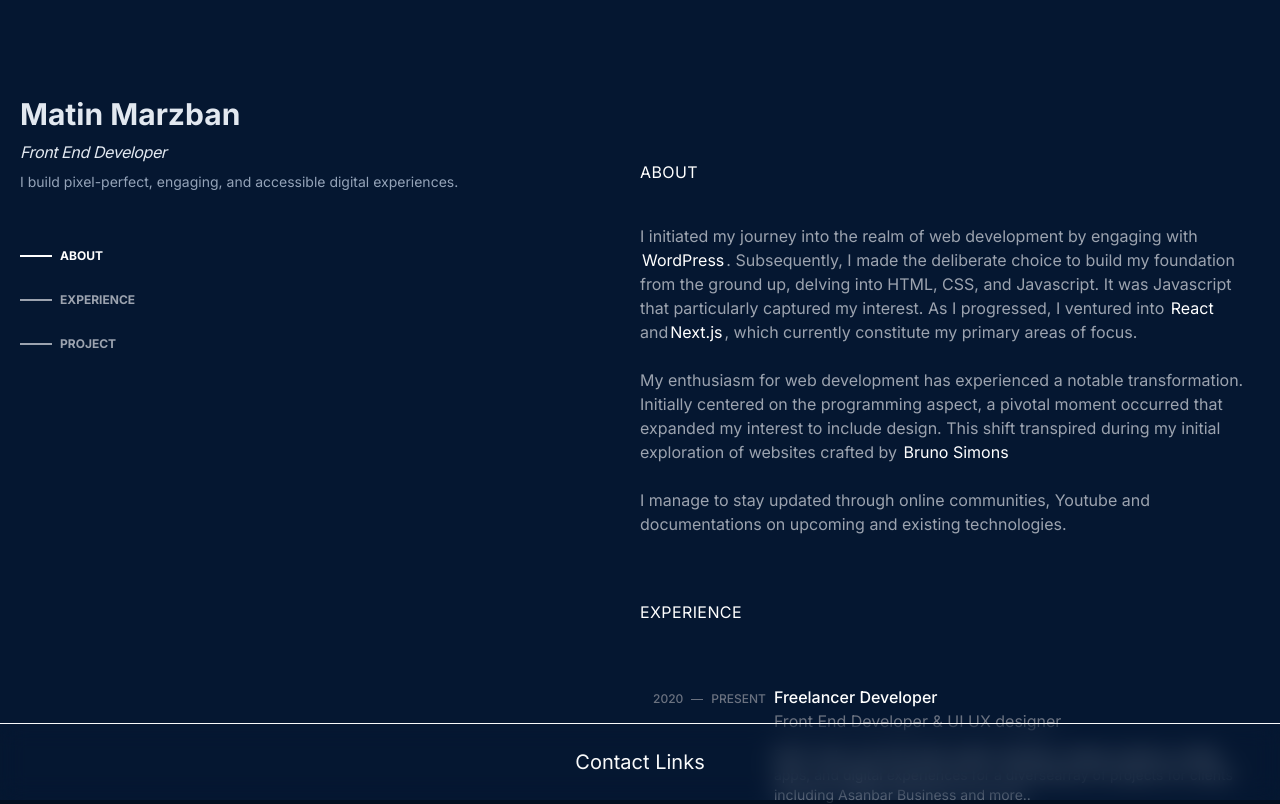
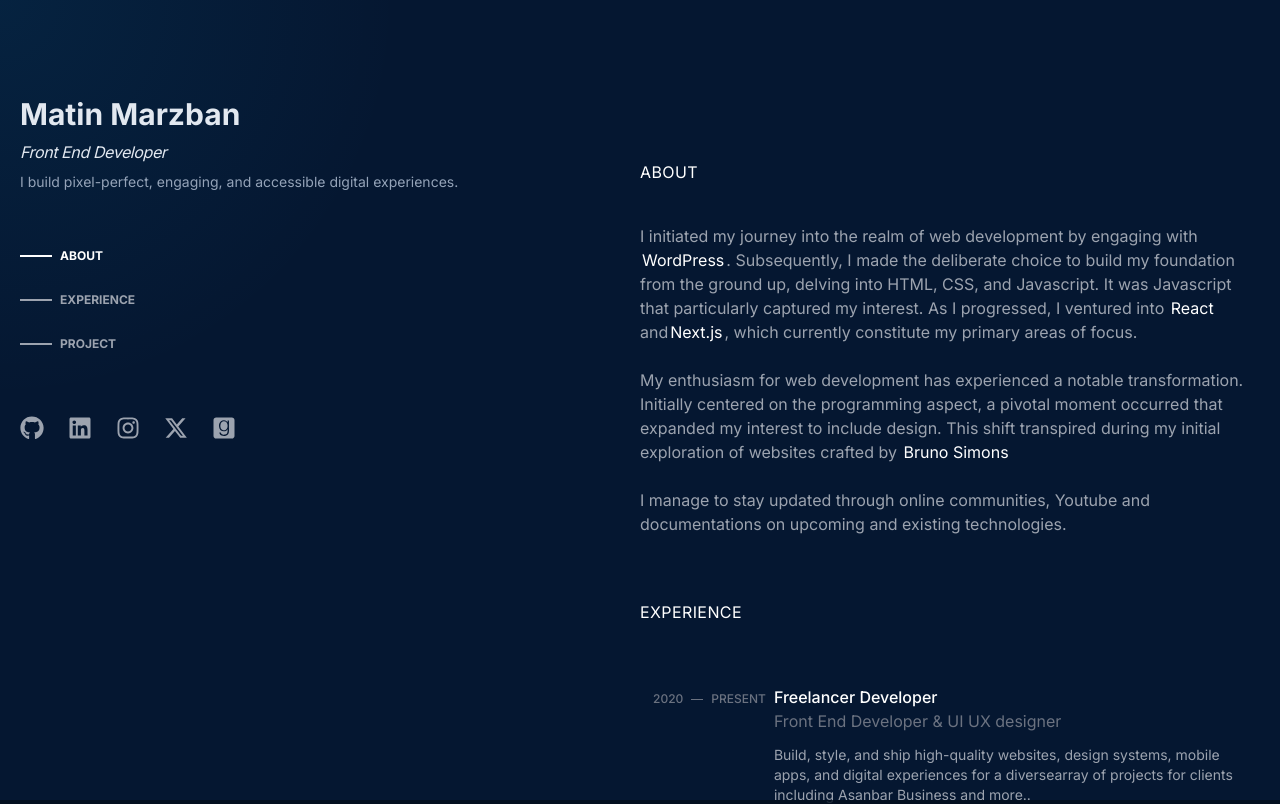
Before and after one commit to iammatinmarzban/my-portfolio, a Next.js app: page / in a window 1280 px wide. Shown: the top 804 px of the page. Built offline with nearby package versions, Linux system fonts and the light colour scheme.

Commit message:
fully responsive

```diff
--- a/app/page.tsx
+++ b/app/page.tsx
@@ -221,7 +221,7 @@ export default function Home() {
       )}
       <div
         onMouseMove={handleMouseMove}
-        className="group/bg mx-auto text-center  bg-[#051731] "
+        className="group/bg mx-auto text-center relative bg-[#051731] "
       >
         {/*  apart of framer motion package
              it's set to the full screen   creating the background we want
@@ -230,7 +230,7 @@ export default function Home() {
 
         {/* display it's set to hidden   */}
         <motion.div
-          className=" inset-0 absolute group-hover/bg:opacity-80 transition duration-300 hidden"
+          className=" absolute top-0 right-0 left-0 bottom-0  group-hover/bg:opacity-80  duration-300 hidden lg:block "
           style={{
             background: useMotionTemplate`radial-gradient(circle 500px at ${mouseX}px ${mouseY}px ,rgb(13 165 233 / 0.1),transparent 80%)`,
           }}
@@ -239,12 +239,12 @@ export default function Home() {
 
         {/* Hardcoded BLUR property to CSS */}
         <div
-          className={`page-content-text  md:flex justify-between text-gray-400  mx-auto pt-14  md:pt-24 text-sm items-start px-5 ${
+          className={`page-content-text  lg:flex justify-between text-gray-400  mx-auto pt-14  md:pt-24 text-sm items-start px-5 ${
             showContactMenu ? "blur-sm" : ""
           }`}
         >
           {/* <div className="left text-left basis-2/5 sticky  top-24"> */}
-          <div className="left-part-large-screen text-left">
+          <div className="left-part-large-screen text-left lg:sticky top-24">
             {/* <div className="name font-bold text-5xl text-slate-200 "> */}
             <div className="name font-bold text-3xl text-slate-200 ">
               <h1>Matin Marzban</h1>
@@ -275,12 +275,12 @@ export default function Home() {
               </svg> */}
 
               {!showContactMenu && (
-                <div className="fixed bottom-3 right-3">
+                <div className="lg:hidden">
                   <div
                     onClick={() => {
                       setShowContactMenu(true);
                     }}
-                    className="contact-links-mobile bottom-0 left-0  w-full py-6 border-t-[1px] border-gray-50 backdrop-blur-md fixed"
+                    className="contact-links-mobile bottom-0 left-0  w-full py-6 border-t-[1px] border-gray-50 backdrop-blur-md fixed "
                   >
                     <div className="text-inside  flex items-center justify-center text-gray-50 text-xl ">
                       <span className="">Contact Links</span>
@@ -307,7 +307,7 @@ export default function Home() {
 
             {/* "navbar my-14 text-gray-400 uppercase font-bold flex flex-col gap-7 text-xs " */}
             {/*  *****Navbar is Hidden*****  */}
-            <div className="navbar my-14 text-gray-400 uppercase font-bold md:flex flex-col gap-7 text-xs hidden">
+            <div className="navbar my-14 text-gray-400 uppercase font-bold lg:flex flex-col gap-7 text-xs hidden ">
               <div className="navbar-item flex items-center about gap-2 group/about cursor-pointer max-w-min">
                 <span
                   className={`w-8 h-[0.1em] bg-gray-400 group-hover/about:bg-white group-hover/about:w-12 duration-150 ${
@@ -373,7 +373,7 @@ export default function Home() {
               </div>
             </div>
             {/* <div className="contact_me flex flex-col  gap-5 mt-10 text-xs  "> */}
-            <div className="contact_me-large-screen  flex-col  gap-5 mt-10 text-xs hidden  ">
+            <div className="contact_me-large-screen md: flex-col  gap-5 mt-10 text-xs hidden  ">
               <div className="Email flex gap-2 items-center  text-gray-400 fill-gray-400 border-2 border-transparent rounded-md py-3 ">
                 <div className="email-text flex flex-col">
                   <h3>Email</h3>
@@ -390,7 +390,7 @@ export default function Home() {
 
             {/* <div className="linkedIcons flex gap-6 mt-16"> */}
             {/* Linked Icons is **HIDDEN** */}
-            <div className="linkedIcons hidden  gap-6 mt-16">
+            <div className="linkedIcons lg:flex gap-6 mt-16 hidden">
               <a href="https://www.github.com/iammatinmarzban">
                 <svg
                   className="w-6 h-6 fill-gray-400"
```
